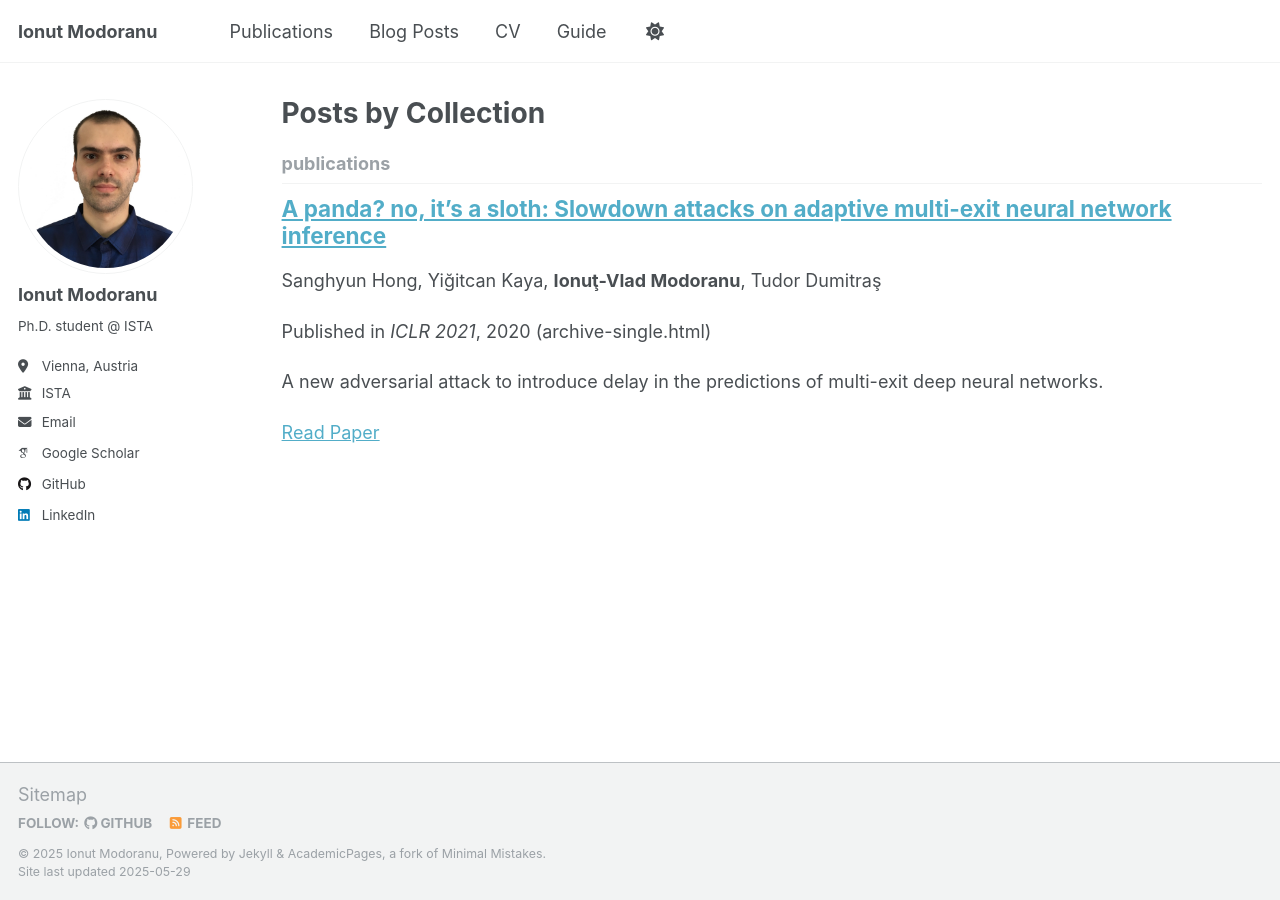
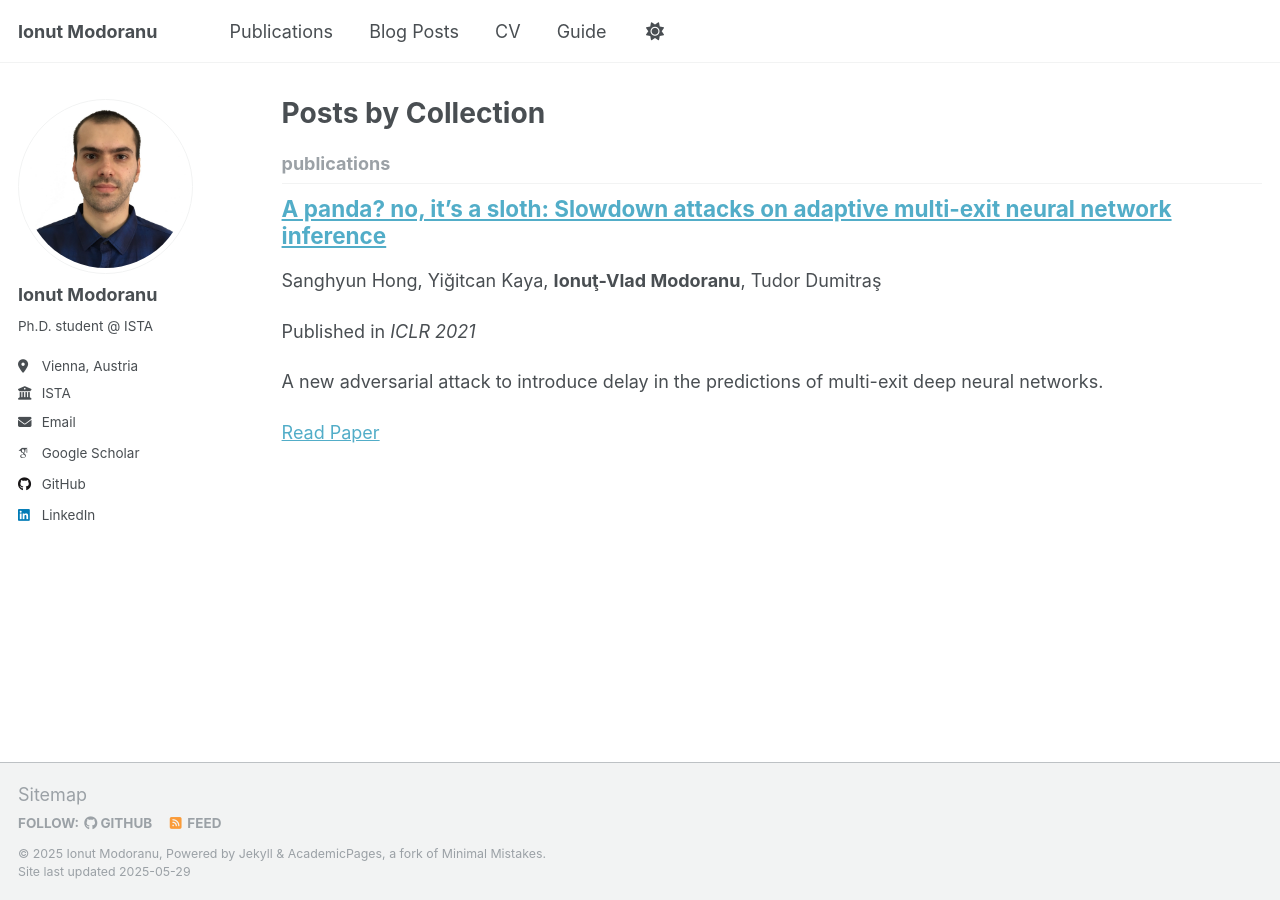
Before and after one commit to ionutmodo/ionutmodo.github.io, a Jekyll site: the page built from _pages/collection-archive.html, in a window 1280 px wide. Built offline with Jekyll 4.4.1, drawn with Linux system fonts in a browser that asks for light colours; some web fonts are replaced.

```diff
--- a/_includes/archive-single.html
+++ b/_includes/archive-single.html
@@ -42,8 +42,7 @@
           <p> {{ post.type }}, <i>{{ post.venue }}</i>, {{ post.date | default: "1900-01-01" | date: "%Y" }} </p>
         {% elsif post.collection == 'publications' %}
           <p>{{post.authors}}</p>
-          <p>Published in <i>{{ post.venue }}</i>, {{ post.date | default: "1900-01-01" | date: "%Y" }}
-            (archive-single.html)</p>
+          <p>Published in <i>{{ post.venue }}</i></p>
         {% elsif post.date %}
          <p class="page__date"><strong><i class="fa fa-fw fa-calendar" aria-hidden="true"></i> {{ site.data.ui-text[site.locale].date_label | default: "Published:" }}</strong> <time datetime="{{ post.date | default: "1900-01-01" | date_to_xmlschema }}">{{ post.date | default: "1900-01-01" | date: "%B %d, %Y" }}</time></p>
         {% endif %}
```
